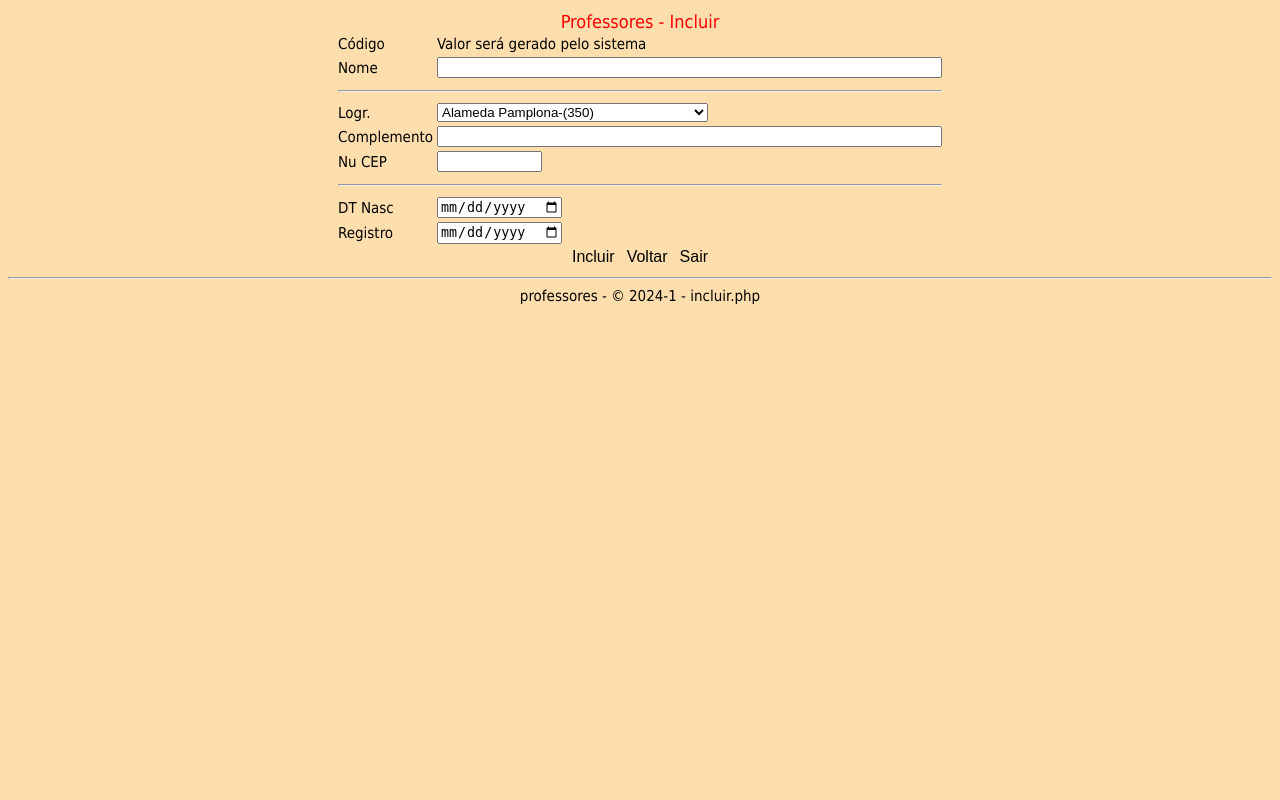
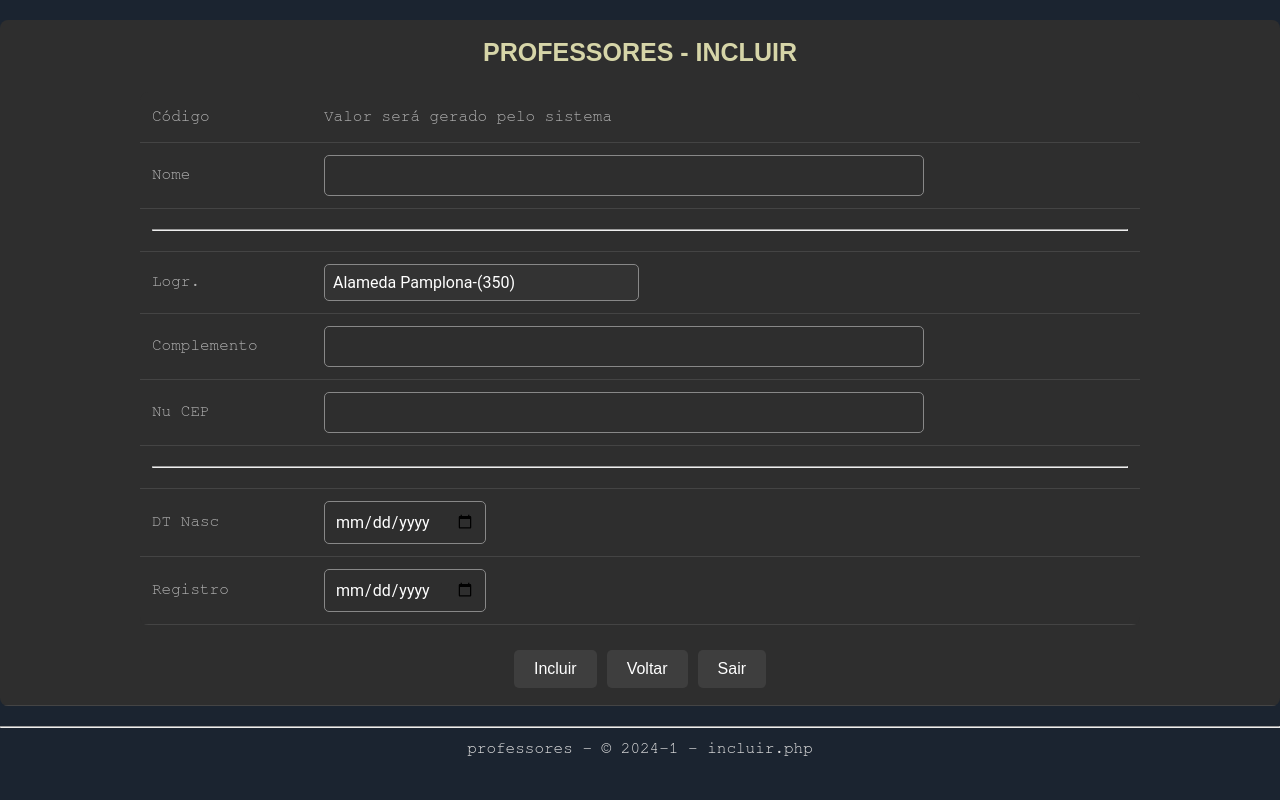
Before and after one commit to miaeo/pa-recursivo, a PHP site: page /incluir.php in a window 1280 px wide. Run offline with PHP 8.4, Linux system fonts and the light colour scheme; data comes from the database, SQL or seed files in the repository.

Commit message:
Update stylesheet.css

```diff
--- a/stylesheet.css
+++ b/stylesheet.css
@@ -1,12 +1,170 @@
-body      { background-color:#FFDEAD;
-    color:#000000;
-    font-family: Tahoma, Helvetica, sans-serif;
-    font-size: 15px; }
+body      { background-color:#1B2430;
+    color:#e0e0e0;
+    font-family: 'FreeMono', monospace;
+    font-size: 16px;
+    line-height: 1.6;
+    margin: 0;
+    padding: 0;
+}
 body.impr { background-color:#FFFFFF;
     color:#000000;
     font-family: Tahoma, Helvetica, sans-serif;
     font-size: 15px; }
-titulo    { color:red; font-size:18px; }
-button    { background-color:transparent;
-    border:none;
-    font-size: 16px; }
+titulo    { color: #D6D5A8;
+    margin-bottom: 20px;
+    font-size: 25px;
+    font-family: 'Montserrat', sans-serif;
+    font-weight: 550;
+    text-transform: uppercase;
+}
+button    { background-color:#3e3e3e;
+    display: inline-block;
+    color: white;
+    padding: 10px 20px;
+    text-align: center;
+    border: none;
+    border-radius: 5px;
+    text-decoration: none;
+    font-size: 16px;
+    margin: 5px;
+    cursor: pointer;
+    transition: background-color 0.3s;
+}
+
+button[formaction*="incluir.php"] {
+    background-color: #494D72;
+}
+
+button[formaction*="incluir.php"]:hover {
+    background-color: #61648f;
+}
+
+button[formaction*="consultar.php"] {
+    background-color: #51557E;
+}
+
+button[formaction*="consultar.php"]:hover {
+    background-color: #6a6b9b;
+}
+
+button[formaction*="alterar.php"] {
+    background-color: #816797;
+}
+
+button[formaction*="alterar.php"]:hover {
+    background-color: #9a83b3;
+}
+
+button[formaction*="excluir.php"] {
+    background-color: #73618F;
+}
+
+button[formaction*="excluir.php"]:hover {
+    background-color: #8c79ab;
+}
+
+button[formaction*="listar.php"] {
+    background-color: #A5969E;
+}
+
+button[formaction*="listar.php"]:hover {
+    background-color: #bfb1ba;
+}
+
+button:hover {
+    filter: brightness(1.2);
+}
+table {
+    width: 100%;
+    margin: 20px 0;
+    border-collapse: collapse;
+    background: #2e2e2e;
+    border-radius: 8px;
+    overflow: hidden;
+}
+
+th, td {
+    padding: 12px;
+    text-align: left;
+    border-bottom: 1px solid #444;
+}
+
+th {
+    background-color: #3e3e3e;
+    color: #ffffff;
+}
+
+td {
+    color: #b0b0b0;
+}
+select {
+    font-family: 'Roboto', sans-serif;
+    font-size: 16px;
+    padding: 8px;
+    border: 1px solid #888;
+    border-radius: 5px;
+    background-color: #333;
+    color: #fff;
+    appearance: none;
+    -webkit-appearance: none;
+    -moz-appearance: none;
+}
+
+select:hover {
+    background-color: #555;
+}
+
+select:focus {
+    outline: none;
+    border-color: #fff;
+}
+
+select option {
+    background-color: #333;
+    color: #fff;
+}
+
+select option:hover {
+    background-color: #555;
+    color: #fff;
+}
+input[type="text"] {
+    font-family: 'Roboto', sans-serif;
+    font-size: 16px;
+    padding: 10px;
+    width: 100%;
+    max-width: 600px;
+    border: 1px solid #888;
+    border-radius: 5px;
+    background-color: #2e2e2e;
+    color: #fff;
+    box-sizing: border-box;
+}
+
+input[type="text"]:hover {
+    background-color: #3e3e3e;
+}
+
+input[type="text"]:focus {
+    outline: none;
+    border-color: #fff;
+}
+input[type="date"] {
+    font-family: 'Roboto', sans-serif;
+    font-size: 16px;
+    padding: 10px;
+    width: auto;
+    border: 1px solid #888;
+    border-radius: 5px;
+    background-color: #2e2e2e;
+    color: #fff;
+}
+
+input[type="date"]:hover {
+    background-color: #3e3e3e;
+}
+
+input[type="date"]:focus {
+    outline: none;
+    border-color: #fff;
+}
```
